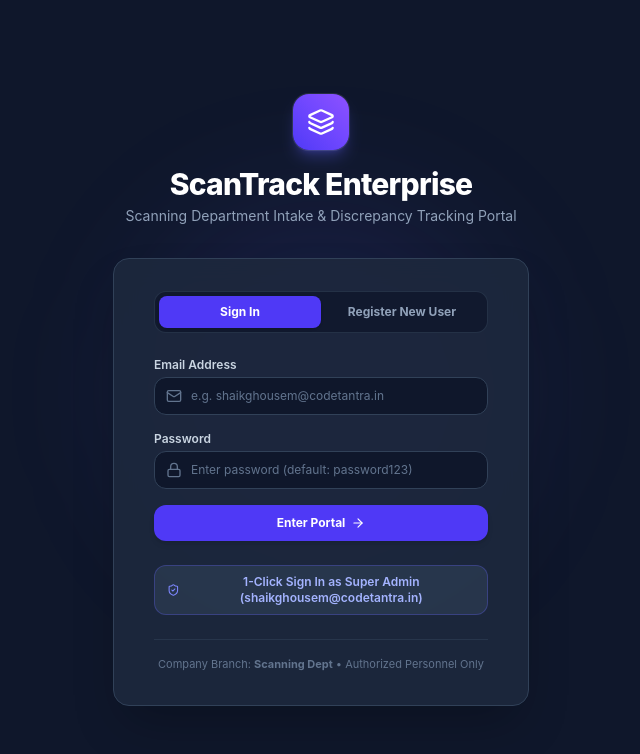
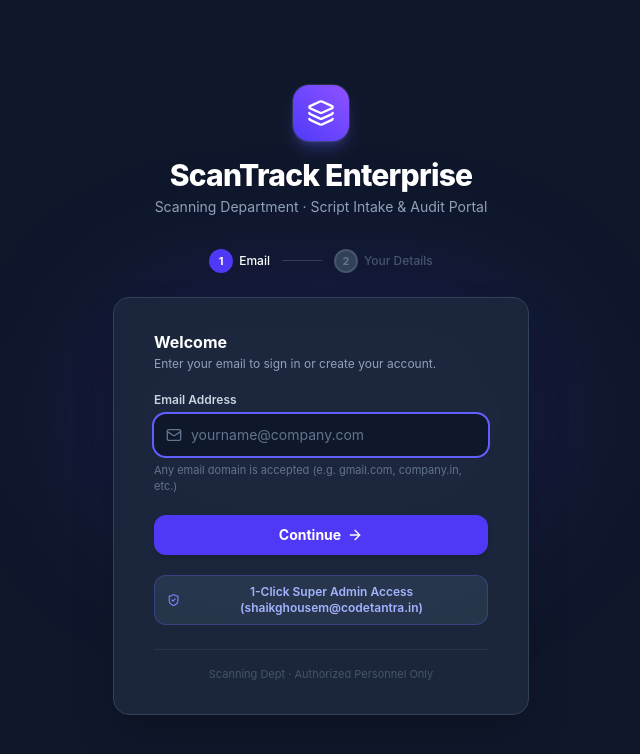
Before and after one commit to ShaikGhouse714/scanning-portal, a Next.js app: page / in a window 1280 px wide. Shown: the top 754 px of the page, without its empty margins (319-959 px from the left). Built offline with nearby package versions, Linux system fonts and the light colour scheme.

Commit message:
Auth redesign: 2-step email-only flow, no password, name + scanning center on registration

```diff
--- a/src/components/AuthScreen.tsx
+++ b/src/components/AuthScreen.tsx
@@ -4,135 +4,160 @@ import React, { useState } from 'react';
 import { User } from '../types';
 import { SUPER_ADMIN_EMAIL } from '../lib/mockData';
 import { registerUser, authenticateUser } from '../lib/storage';
-import { Layers, ShieldCheck, User as UserIcon, Lock, Mail, Building2, CheckCircle2, ArrowRight } from 'lucide-react';
+import {
+  Layers,
+  ShieldCheck,
+  Mail,
+  User as UserIcon,
+  Building2,
+  ArrowRight,
+  Hash,
+  CheckCircle2,
+} from 'lucide-react';
 
 interface AuthScreenProps {
   onLoginSuccess: (user: User) => void;
 }
 
+type AuthStep = 'enter_email' | 'complete_profile';
+
 export const AuthScreen: React.FC<AuthScreenProps> = ({ onLoginSuccess }) => {
-  const [isRegisterMode, setIsRegisterMode] = useState(false);
+  const [step, setStep] = useState<AuthStep>('enter_email');
   const [email, setEmail] = useState('');
   const [name, setName] = useState('');
-  const [station, setStation] = useState('Station 1 - High Speed Scanner');
-  const [password, setPassword] = useState('');
+  const [scanningCenter, setScanningCenter] = useState('');
   const [error, setError] = useState<string | null>(null);
+  const [isLoading, setIsLoading] = useState(false);
 
   const cleanEmail = email.trim().toLowerCase();
   const isSuperAdminEmail = cleanEmail === SUPER_ADMIN_EMAIL.toLowerCase();
 
-  const handleSignIn = (e: React.FormEvent) => {
+  // STEP 1: Submit email — check if user exists or needs registration
+  const handleEmailSubmit = (e: React.FormEvent) => {
     e.preventDefault();
     setError(null);
-
     if (!email.trim()) {
       setError('Please enter your email address.');
       return;
     }
 
+    setIsLoading(true);
+    setTimeout(() => {
       const res = authenticateUser(email);
+      setIsLoading(false);
+
       if (res.success && res.user) {
+        // Existing user — log in directly
         onLoginSuccess(res.user);
+      } else if (res.error === 'No account found with this email. Please register your account.') {
+        // New user — move to profile completion step
+        setStep('complete_profile');
       } else {
-      setError(res.error || 'Authentication failed. Please check your email or register.');
+        setError(res.error || 'Something went wrong. Please try again.');
       }
+    }, 400);
   };
 
-  const handleRegister = (e: React.FormEvent) => {
+  // STEP 2: Submit name + scanning center — complete registration
+  const handleProfileSubmit = (e: React.FormEvent) => {
     e.preventDefault();
     setError(null);
 
-    if (!email.trim() || !name.trim()) {
-      setError('Please provide both your name and email address.');
+    if (!name.trim()) {
+      setError('Please enter your full name.');
+      return;
+    }
+    if (!isSuperAdminEmail && !scanningCenter.trim()) {
+      setError('Please enter your scanning center number.');
       return;
     }
 
-    const res = registerUser(
-      name,
-      email,
-      isSuperAdminEmail ? 'HQ / Scanning Dept Management' : station,
-      password
-    );
+    setIsLoading(true);
+    setTimeout(() => {
+      const station = isSuperAdminEmail
+        ? 'HQ / Scanning Dept Management'
+        : `Scanning Center ${scanningCenter.trim()}`;
+
+      const res = registerUser(name, email, station);
+      setIsLoading(false);
 
       if (res.success && res.user) {
         onLoginSuccess(res.user);
       } else {
-      setError(res.error || 'Registration failed.');
+        setError(res.error || 'Registration failed. Please try again.');
       }
-  };
-
-  const handleQuickAdminLogin = () => {
-    setEmail(SUPER_ADMIN_EMAIL);
-    const res = authenticateUser(SUPER_ADMIN_EMAIL);
-    if (res.success && res.user) {
-      onLoginSuccess(res.user);
-    }
+    }, 400);
   };
 
   return (
     <div className="min-h-screen bg-slate-900 flex flex-col justify-center py-12 sm:px-6 lg:px-8 relative overflow-hidden">
-      {/* Decorative gradient glow */}
-      <div className="absolute top-1/4 left-1/2 -translate-x-1/2 w-96 h-96 bg-indigo-500/10 rounded-full blur-3xl pointer-events-none" />
+      {/* Decorative glow */}
+      <div className="absolute top-1/3 left-1/2 -translate-x-1/2 w-[500px] h-[300px] bg-indigo-600/10 rounded-full blur-3xl pointer-events-none" />
 
       <div className="sm:mx-auto sm:w-full sm:max-w-md z-10 px-4">
         {/* Brand Header */}
-        <div className="text-center">
+        <div className="text-center mb-8">
           <div className="w-14 h-14 rounded-2xl bg-gradient-to-tr from-indigo-600 to-violet-500 flex items-center justify-center shadow-lg shadow-indigo-500/30 ring-1 ring-white/10 mx-auto">
             <Layers className="w-7 h-7 text-white" />
           </div>
           <h2 className="mt-4 text-2xl sm:text-3xl font-extrabold tracking-tight text-white">
             ScanTrack Enterprise
           </h2>
-          <p className="mt-1 text-xs sm:text-sm text-slate-400">
-            Scanning Department Intake &amp; Discrepancy Tracking Portal
+          <p className="mt-1 text-sm text-slate-400">
+            Scanning Department · Script Intake &amp; Audit Portal
           </p>
         </div>
 
-        {/* Card */}
-        <div className="mt-8 bg-slate-800/90 backdrop-blur-md py-8 px-6 shadow-2xl rounded-2xl border border-slate-700 sm:px-10">
-          {/* Mode Switch Tabs */}
-          <div className="flex rounded-xl bg-slate-900/80 p-1 mb-6 border border-slate-700/60">
-            <button
-              type="button"
-              onClick={() => {
-                setIsRegisterMode(false);
-                setError(null);
-              }}
-              className={`w-1/2 py-2 text-xs font-bold rounded-lg transition-all ${
-                !isRegisterMode
-                  ? 'bg-indigo-600 text-white shadow-sm'
-                  : 'text-slate-400 hover:text-white'
-              }`}
-            >
-              Sign In
-            </button>
-            <button
-              type="button"
-              onClick={() => {
-                setIsRegisterMode(true);
-                setError(null);
-              }}
-              className={`w-1/2 py-2 text-xs font-bold rounded-lg transition-all ${
-                isRegisterMode
-                  ? 'bg-indigo-600 text-white shadow-sm'
-                  : 'text-slate-400 hover:text-white'
-              }`}
-            >
-              Register New User
-            </button>
+        {/* Step indicator */}
+        <div className="flex items-center justify-center space-x-3 mb-6">
+          <div className="flex items-center space-x-1.5">
+            <div className={`w-6 h-6 rounded-full flex items-center justify-center text-[11px] font-bold border-2 transition-all ${
+              step === 'enter_email'
+                ? 'bg-indigo-600 border-indigo-600 text-white'
+                : 'bg-indigo-600/80 border-indigo-500 text-white'
+            }`}>
+              {step === 'complete_profile' ? <CheckCircle2 className="w-3.5 h-3.5" /> : '1'}
+            </div>
+            <span className={`text-xs font-medium ${step === 'enter_email' ? 'text-white' : 'text-indigo-400'}`}>
+              Email
+            </span>
+          </div>
+          <div className="w-10 h-px bg-slate-700" />
+          <div className="flex items-center space-x-1.5">
+            <div className={`w-6 h-6 rounded-full flex items-center justify-center text-[11px] font-bold border-2 transition-all ${
+              step === 'complete_profile'
+                ? 'bg-indigo-600 border-indigo-600 text-white'
+                : 'bg-slate-700 border-slate-600 text-slate-500'
+            }`}>
+              2
+            </div>
+            <span className={`text-xs font-medium ${step === 'complete_profile' ? 'text-white' : 'text-slate-600'}`}>
+              Your Details
+            </span>
+          </div>
         </div>
 
+        {/* Auth Card */}
+        <div className="bg-slate-800/90 backdrop-blur-md py-8 px-6 shadow-2xl rounded-2xl border border-slate-700 sm:px-10">
+
           {error && (
-            <div className="mb-4 p-3 rounded-xl bg-rose-500/10 border border-rose-500/30 text-rose-300 text-xs font-medium">
+            <div className="mb-5 p-3 rounded-xl bg-rose-500/10 border border-rose-500/30 text-rose-300 text-xs font-medium">
               {error}
             </div>
           )}
 
-          {!isRegisterMode ? (
-            /* Sign In Form */
-            <form onSubmit={handleSignIn} className="space-y-4">
+          {/* ── STEP 1: Enter Email ── */}
+          {step === 'enter_email' && (
+            <form onSubmit={handleEmailSubmit} className="space-y-5">
               <div>
-                <label className="block text-xs font-semibold text-slate-300 mb-1">
+                <h3 className="text-white font-bold text-base mb-0.5">Welcome</h3>
+                <p className="text-slate-400 text-xs">
+                  Enter your email to sign in or create your account.
+                </p>
+              </div>
+
+              <div>
+                <label className="block text-xs font-semibold text-slate-300 mb-1.5">
                   Email Address
                 </label>
                 <div className="relative">
@@ -140,55 +165,62 @@ export const AuthScreen: React.FC<AuthScreenProps> = ({ onLoginSuccess }) => {
                   <input
                     type="email"
                     required
-                    placeholder="e.g. shaikghousem@codetantra.in"
+                    autoFocus
+                    placeholder="yourname@company.com"
                     value={email}
                     onChange={(e) => setEmail(e.target.value)}
-                    className="w-full text-xs pl-9 pr-3 py-2.5 bg-slate-900 border border-slate-700 rounded-xl text-white placeholder-slate-500 focus:outline-none focus:ring-2 focus:ring-indigo-500"
+                    className="w-full text-sm pl-9 pr-3 py-2.5 bg-slate-900 border border-slate-700 rounded-xl text-white placeholder-slate-500 focus:outline-none focus:ring-2 focus:ring-indigo-500 focus:border-transparent transition-all"
                   />
                 </div>
-              </div>
-
-              <div>
-                <label className="block text-xs font-semibold text-slate-300 mb-1">
-                  Password
-                </label>
-                <div className="relative">
-                  <Lock className="w-4 h-4 text-slate-500 absolute left-3 top-1/2 -translate-y-1/2" />
-                  <input
-                    type="password"
-                    placeholder="Enter password (default: password123)"
-                    value={password}
-                    onChange={(e) => setPassword(e.target.value)}
-                    className="w-full text-xs pl-9 pr-3 py-2.5 bg-slate-900 border border-slate-700 rounded-xl text-white placeholder-slate-500 focus:outline-none focus:ring-2 focus:ring-indigo-500"
-                  />
-                </div>
+                <p className="text-[11px] text-slate-500 mt-1.5">
+                  Any email domain is accepted (e.g. gmail.com, company.in, etc.)
+                </p>
               </div>
 
               <button
                 type="submit"
-                className="w-full py-2.5 px-4 bg-indigo-600 hover:bg-indigo-500 text-white text-xs font-bold rounded-xl shadow-md transition-colors flex items-center justify-center space-x-1.5"
+                disabled={isLoading}
+                className="w-full py-2.5 px-4 bg-indigo-600 hover:bg-indigo-500 disabled:opacity-60 disabled:cursor-not-allowed text-white text-sm font-bold rounded-xl shadow-md transition-colors flex items-center justify-center space-x-1.5"
               >
-                <span>Enter Portal</span>
-                <ArrowRight className="w-3.5 h-3.5" />
+                {isLoading ? (
+                  <div className="w-4 h-4 border-2 border-white border-t-transparent rounded-full animate-spin" />
+                ) : (
+                  <>
+                    <span>Continue</span>
+                    <ArrowRight className="w-4 h-4" />
+                  </>
+                )}
               </button>
 
-              {/* Quick Super Admin Button */}
-              <div className="pt-2">
+              {/* Quick Super Admin button */}
               <button
                 type="button"
-                  onClick={handleQuickAdminLogin}
+                onClick={() => {
+                  setEmail(SUPER_ADMIN_EMAIL);
+                  const res = authenticateUser(SUPER_ADMIN_EMAIL);
+                  if (res.success && res.user) onLoginSuccess(res.user);
+                }}
                 className="w-full py-2 px-3 bg-slate-700/60 hover:bg-slate-700 text-indigo-300 hover:text-indigo-200 border border-indigo-500/30 text-xs font-semibold rounded-xl transition-colors flex items-center justify-center space-x-2"
               >
                 <ShieldCheck className="w-4 h-4 text-indigo-400" />
-                  <span>1-Click Sign In as Super Admin ({SUPER_ADMIN_EMAIL})</span>
+                <span>1-Click Super Admin Access ({SUPER_ADMIN_EMAIL})</span>
               </button>
+            </form>
+          )}
+
+          {/* ── STEP 2: Complete Profile (New Users Only) ── */}
+          {step === 'complete_profile' && (
+            <form onSubmit={handleProfileSubmit} className="space-y-5">
+              <div>
+                <h3 className="text-white font-bold text-base mb-0.5">Set Up Your Account</h3>
+                <p className="text-slate-400 text-xs">
+                  New account for <span className="text-indigo-300 font-semibold">{email}</span>. Enter your details to get started.
+                </p>
               </div>
-            </form>
-          ) : (
-            /* Register Form */
-            <form onSubmit={handleRegister} className="space-y-4">
+
+              {/* Full Name */}
               <div>
-                <label className="block text-xs font-semibold text-slate-300 mb-1">
+                <label className="block text-xs font-semibold text-slate-300 mb-1.5">
                   Full Name
                 </label>
                 <div className="relative">
@@ -196,89 +228,85 @@ export const AuthScreen: React.FC<AuthScreenProps> = ({ onLoginSuccess }) => {
                   <input
                     type="text"
                     required
-                    placeholder="e.g. Shaik Ghouse M or Staff Name"
+                    autoFocus
+                    placeholder="e.g. Ravi Kumar"
                     value={name}
                     onChange={(e) => setName(e.target.value)}
-                    className="w-full text-xs pl-9 pr-3 py-2.5 bg-slate-900 border border-slate-700 rounded-xl text-white placeholder-slate-500 focus:outline-none focus:ring-2 focus:ring-indigo-500"
+                    className="w-full text-sm pl-9 pr-3 py-2.5 bg-slate-900 border border-slate-700 rounded-xl text-white placeholder-slate-500 focus:outline-none focus:ring-2 focus:ring-indigo-500 focus:border-transparent transition-all"
                   />
                 </div>
               </div>
 
+              {/* Scanning Center Number (for operators only) */}
+              {!isSuperAdminEmail && (
                 <div>
-                <label className="block text-xs font-semibold text-slate-300 mb-1">
-                  Email Address (Any Domain Supported)
+                  <label className="block text-xs font-semibold text-slate-300 mb-1.5">
+                    Scanning Center Number
                   </label>
                   <div className="relative">
-                  <Mail className="w-4 h-4 text-slate-500 absolute left-3 top-1/2 -translate-y-1/2" />
+                    <Hash className="w-4 h-4 text-slate-500 absolute left-3 top-1/2 -translate-y-1/2" />
                     <input
-                    type="email"
+                      type="text"
                       required
-                    placeholder="name@anydomain.com"
-                    value={email}
-                    onChange={(e) => setEmail(e.target.value)}
-                    className="w-full text-xs pl-9 pr-3 py-2.5 bg-slate-900 border border-slate-700 rounded-xl text-white placeholder-slate-500 focus:outline-none focus:ring-2 focus:ring-indigo-500"
+                      placeholder="e.g. SC-04, Center 7, Station B"
+                      value={scanningCenter}
+                      onChange={(e) => setScanningCenter(e.target.value)}
+                      className="w-full text-sm pl-9 pr-3 py-2.5 bg-slate-900 border border-slate-700 rounded-xl text-white placeholder-slate-500 focus:outline-none focus:ring-2 focus:ring-indigo-500 focus:border-transparent transition-all"
                     />
                   </div>
-              </div>
-
-              {/* Dynamic Role Badge */}
-              {isSuperAdminEmail ? (
-                <div className="p-3 bg-indigo-500/20 border border-indigo-500/40 rounded-xl text-xs text-indigo-200 flex items-center space-x-2">
-                  <ShieldCheck className="w-4 h-4 text-indigo-400 shrink-0" />
-                  <span>
-                    <strong>Super Admin Detected:</strong> You will have master company dashboard oversight and access controls.
-                  </span>
-                </div>
-              ) : (
-                <div>
-                  <label className="block text-xs font-semibold text-slate-300 mb-1">
-                    Assigned Scanner Station / Hardware
-                  </label>
-                  <div className="relative">
-                    <Building2 className="w-4 h-4 text-slate-500 absolute left-3 top-1/2 -translate-y-1/2" />
-                    <input
-                      type="text"
-                      placeholder="e.g. Station A - Canon DR-G2140"
-                      value={station}
-                      onChange={(e) => setStation(e.target.value)}
-                      className="w-full text-xs pl-9 pr-3 py-2.5 bg-slate-900 border border-slate-700 rounded-xl text-white placeholder-slate-500 focus:outline-none focus:ring-2 focus:ring-indigo-500"
-                    />
-                  </div>
-                  <p className="text-[11px] text-slate-400 mt-1">
-                    Role: Basic User (Scanning Operator — Daywise Received &amp; Upload Logging).
+                  <p className="text-[11px] text-slate-500 mt-1.5">
+                    Enter your assigned scanning center or station identifier.
                   </p>
                 </div>
               )}
 
-              <div>
-                <label className="block text-xs font-semibold text-slate-300 mb-1">
-                  Create Password
-                </label>
-                <div className="relative">
-                  <Lock className="w-4 h-4 text-slate-500 absolute left-3 top-1/2 -translate-y-1/2" />
-                  <input
-                    type="password"
-                    placeholder="Create a password"
-                    value={password}
-                    onChange={(e) => setPassword(e.target.value)}
-                    className="w-full text-xs pl-9 pr-3 py-2.5 bg-slate-900 border border-slate-700 rounded-xl text-white placeholder-slate-500 focus:outline-none focus:ring-2 focus:ring-indigo-500"
-                  />
-                </div>
+              {/* Role preview */}
+              <div className={`p-3 rounded-xl text-xs flex items-center space-x-2 ${
+                isSuperAdminEmail
+                  ? 'bg-indigo-500/10 border border-indigo-500/30 text-indigo-200'
+                  : 'bg-emerald-500/10 border border-emerald-500/30 text-emerald-200'
+              }`}>
+                {isSuperAdminEmail ? (
+                  <ShieldCheck className="w-4 h-4 text-indigo-400 shrink-0" />
+                ) : (
+                  <Building2 className="w-4 h-4 text-emerald-400 shrink-0" />
+                )}
+                <span>
+                  {isSuperAdminEmail
+                    ? 'You will be registered as Super Admin with full department oversight.'
+                    : 'You will be registered as a Scanning Operator with daily log access.'}
+                </span>
               </div>
 
+              <div className="flex space-x-2 pt-1">
+                <button
+                  type="button"
+                  onClick={() => { setStep('enter_email'); setError(null); }}
+                  className="px-4 py-2.5 bg-slate-700 hover:bg-slate-600 text-slate-300 text-xs font-semibold rounded-xl transition-colors"
+                >
+                  ← Back
+                </button>
                 <button
                   type="submit"
-                className="w-full py-2.5 px-4 bg-emerald-600 hover:bg-emerald-500 text-white text-xs font-bold rounded-xl shadow-md transition-colors flex items-center justify-center space-x-1.5"
+                  disabled={isLoading}
+                  className="flex-1 py-2.5 px-4 bg-emerald-600 hover:bg-emerald-500 disabled:opacity-60 disabled:cursor-not-allowed text-white text-sm font-bold rounded-xl shadow-md transition-colors flex items-center justify-center space-x-1.5"
                 >
-                <span>Register &amp; Access Platform</span>
-                <ArrowRight className="w-3.5 h-3.5" />
+                  {isLoading ? (
+                    <div className="w-4 h-4 border-2 border-white border-t-transparent rounded-full animate-spin" />
+                  ) : (
+                    <>
+                      <span>Access Portal</span>
+                      <ArrowRight className="w-4 h-4" />
+                    </>
+                  )}
                 </button>
+              </div>
             </form>
           )}
 
           <div className="mt-6 border-t border-slate-700/60 pt-4 text-center">
-            <p className="text-[11px] text-slate-500">
-              Company Branch: <strong>Scanning Dept</strong> • Authorized Personnel Only
+            <p className="text-[11px] text-slate-600">
+              Scanning Dept · Authorized Personnel Only
             </p>
           </div>
         </div>
--- a/src/lib/storage.ts
+++ b/src/lib/storage.ts
@@ -91,7 +91,6 @@ export function registerUser(
   name: string,
   email: string,
   station: string = 'General Scanning Station',
-  password?: string
 ): { success: boolean; user?: User; error?: string } {
   const users = getStoredUsers();
   const cleanEmail = email.trim().toLowerCase();
@@ -108,7 +107,6 @@ export function registerUser(
     id: `user_${Date.now()}`,
     name: name.trim(),
     email: email.trim(),
-    password: password || 'password123',
     role: isSuperAdminEmail ? 'super_admin' : 'operator',
     station: isSuperAdminEmail ? 'Central Management / HQ' : station.trim(),
     department: 'Scanning Dept',
```
Lines whose indentation alone changed are shown as unchanged.
